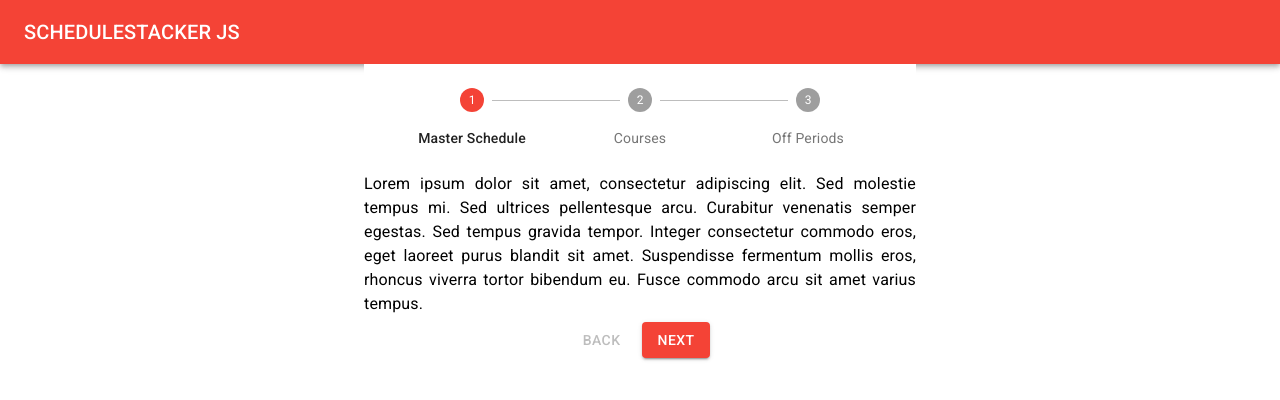
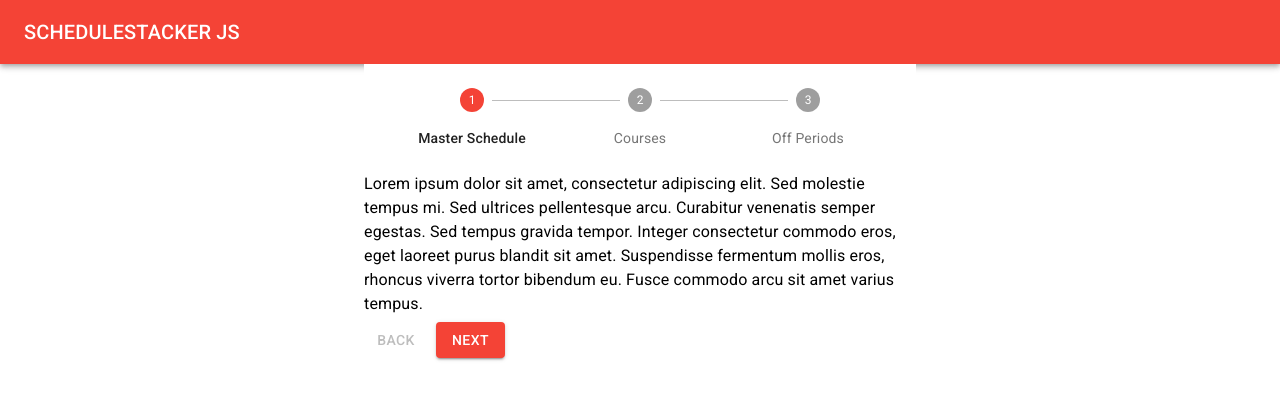
Before and after one commit to Coreball/schedulestacker-js, a React (Create React App) app: page / in a window 1280 px wide. Shown: the top 400 px of the page. Built offline with nearby package versions, Linux system fonts and the light colour scheme.

Commit message:
Reorganize app

```diff
--- a/src/App.css
+++ b/src/App.css
@@ -1,38 +1,3 @@
 .App {
-  text-align: center;
+  text-align: left;
 }
-
-.App-logo {
-  height: 40vmin;
-  pointer-events: none;
-}
-
-@media (prefers-reduced-motion: no-preference) {
-  .App-logo {
-    animation: App-logo-spin infinite 20s linear;
-  }
-}
-
-.App-header {
-  background-color: #282c34;
-  min-height: 100vh;
-  display: flex;
-  flex-direction: column;
-  align-items: center;
-  justify-content: center;
-  font-size: calc(10px + 2vmin);
-  color: white;
-}
-
-.App-link {
-  color: #61dafb;
-}
-
-@keyframes App-logo-spin {
-  from {
-    transform: rotate(0deg);
-  }
-  to {
-    transform: rotate(360deg);
-  }
-}
--- a/src/App.js
+++ b/src/App.js
@@ -16,34 +16,6 @@
   },
 }));
 
-function getContent(stepIndex) {
-  switch (stepIndex) {
-    case 0:
-      return (
-        <Typography align="justify" gutterBottom>
-          Lorem ipsum dolor sit amet, consectetur adipiscing elit. Sed molestie tempus mi.
-          Sed ultrices pellentesque arcu. Curabitur venenatis semper egestas. Sed tempus gravida tempor.
-          Integer consectetur commodo eros, eget laoreet purus blandit sit amet.
-          Suspendisse fermentum mollis eros, rhoncus viverra tortor bibendum eu. Fusce commodo arcu sit amet varius tempus.
-        </Typography>
-      );
-    case 1:
-      return (
-        <Typography align="justify" gutterBottom>
-          Instructions to select courses
-        </Typography>
-      );
-    case 2:
-      return (
-        <Typography align="justify" gutterBottom>
-          Instructions to select off periods
-        </Typography>
-      );
-    default:
-      return "Unknown Step";
-  }
-}
-
 function App() {
   const classes = useStyles();
   const [activeStep, setActiveStep] = React.useState(0);
@@ -60,6 +32,34 @@
   const handleReset = () => {
     setActiveStep(0);
   };
+
+  const getContent = (stepIndex) => {
+    switch (stepIndex) {
+      case 0:
+        return (
+          <Typography gutterBottom>
+            Lorem ipsum dolor sit amet, consectetur adipiscing elit. Sed molestie tempus mi.
+            Sed ultrices pellentesque arcu. Curabitur venenatis semper egestas. Sed tempus gravida tempor.
+            Integer consectetur commodo eros, eget laoreet purus blandit sit amet.
+            Suspendisse fermentum mollis eros, rhoncus viverra tortor bibendum eu. Fusce commodo arcu sit amet varius tempus.
+          </Typography>
+        );
+      case 1:
+        return (
+          <Typography gutterBottom>
+            Instructions to select courses
+          </Typography>
+        );
+      case 2:
+        return (
+          <Typography gutterBottom>
+            Instructions to select off periods
+          </Typography>
+        );
+      default:
+        return "Unknown Step";
+    }
+  }
 
   return (
     <div className="App">
```
Also changed, not shown: 1 other file (tests, documents, lock files or other folders).
